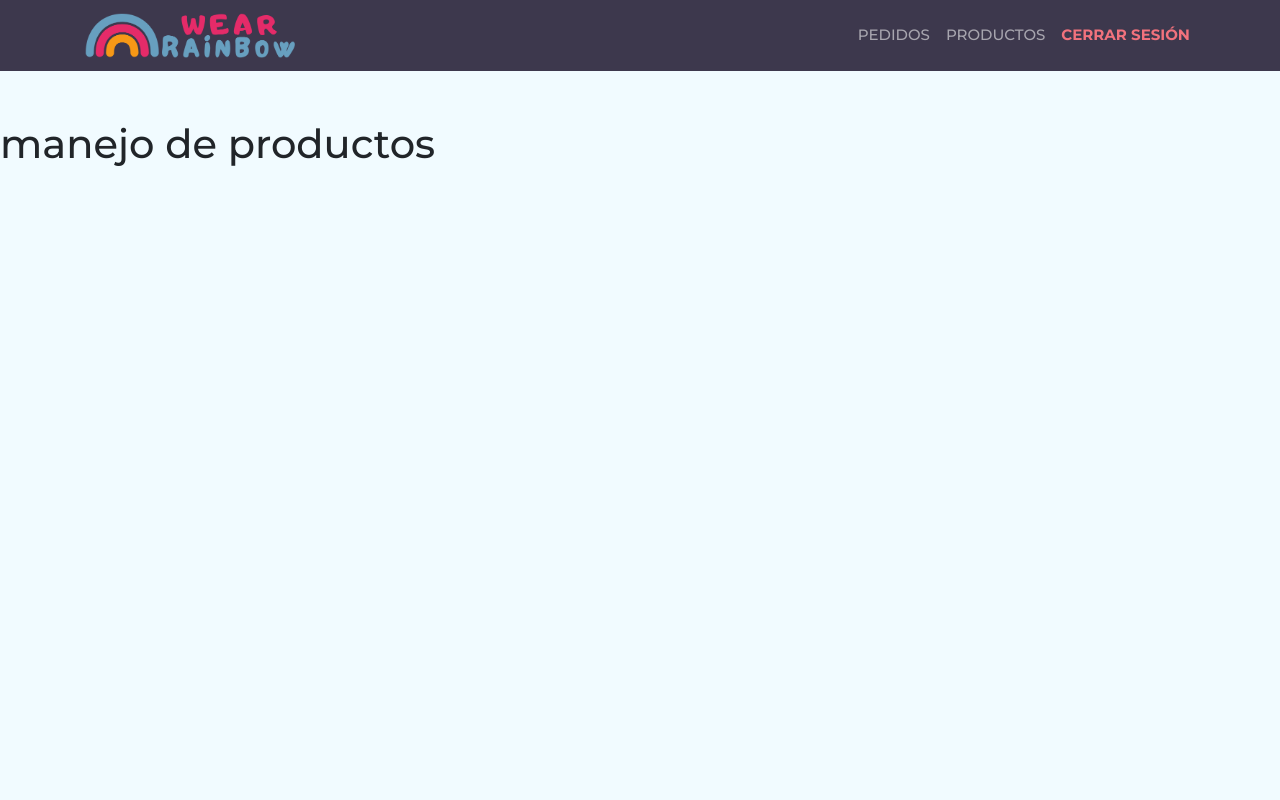
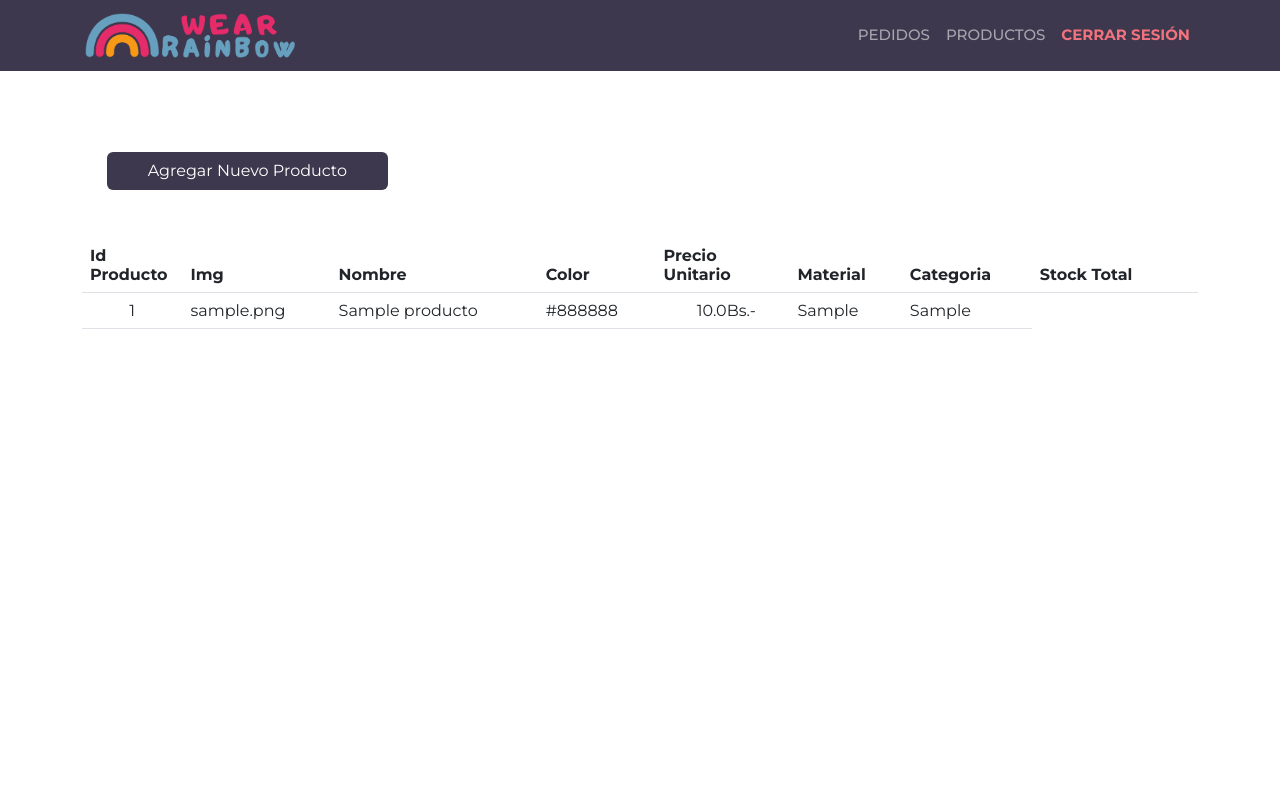
Before and after one commit to CamperoJose/ProjectSisInfoWearRainbow, a Django app: page /ProductsAdministrator/ in a window 1280 px wide. Run offline with Django 3.2, Linux system fonts and the light colour scheme; tables that the repository leaves empty hold one stand-in row (values such as "Sample post"); some libraries are stand-ins or nearby versions.

Commit message:
abm de productos (visualizacion de productos desde la BD)

```diff
--- a/WearRainbow/models.py
+++ b/WearRainbow/models.py
@@ -87,3 +87,26 @@ class Categoria(models.Model):
         return self.id_categoria
     def get_categoria(self):
         return self.categoria
+    def __str__(self):
+        return self.categoria
+
+class Producto(models.Model):
+    id_producto = models.AutoField(primary_key=True, null=False, unique=True)
+    nombre = models.CharField(max_length=30, null=False)
+    descripcion = models.CharField(max_length=300, null=False)
+    color = models.CharField(max_length=30, null=False)
+    precio = models.FloatField(null=False)
+    material = models.CharField(max_length=30, null=False)
+    img = models.CharField(max_length=50, null=False)
+    id_categoria = models.ForeignKey(Categoria, on_delete=models.CASCADE)
+
+    def get_id_producto(self):
+        return self.id_producto
+
+    def get_id_cat(self):
+        return self.id_categoria
+class TallaDisponible(models.Model):
+    id_tallaDisponible = models.AutoField(primary_key=True, null=False, unique=True)
+    stock = models.CharField(max_length=30, null=False)
+    id_producto = models.ForeignKey(Producto, on_delete=models.CASCADE)
+    id_talla = models.ForeignKey(Talla, on_delete=models.CASCADE)
--- a/WearRainbow/settings.py
+++ b/WearRainbow/settings.py
@@ -78,7 +78,7 @@ DATABASES = {
         'USER': 'admin',
         'PASSWORD': 'admin',
         'HOST': 'localhost',
-        'PORT': '1433',
+        'PORT': '1433 ',
 
         'OPTIONS': {
             'driver': 'ODBC Driver 17 for SQL Server',
--- a/WearRainbow/static/cssForIndex.css
+++ b/WearRainbow/static/cssForIndex.css
@@ -3,7 +3,7 @@
 	font-family: 'Montserrat', sans-serif;
 }
 body {
-	background: #f1fbff;
+	background: white;
 }
 .section-padding {
 	padding: 100px 0;
--- a/WearRainbow/urls.py
+++ b/WearRainbow/urls.py
@@ -26,6 +26,7 @@ urlpatterns = [
     path('ClientPanel/', views.ClientPanel, name="ClientPanel"),
     path('OrdersAdministrator/', views.OrdersAdministrator, name="OrdersAdministrator"),
     path('ProductsAdministrator/', views.ProductsAdministrator, name="ProductsAdministrator"),
+    path('AddNewProduct/', views.AddNewProduct, name="AddNewProduct"),
     path('registrarCliente/', views.registroCliente, name="registrarCliente"),
     path('inicioSesionCliente/', views.inicioSesionCliente, name="inicioSesionCliente"),
     path('inicioSesionAdministrador/', views.inicioSesionAdministrador, name="inicioSesionAdministrador"),
--- a/WearRainbow/views.py
+++ b/WearRainbow/views.py
@@ -1,13 +1,12 @@
 from django.http import HttpResponse
 from django.shortcuts import render, redirect
-from WearRainbow.models import persona, administrador
+from WearRainbow.models import persona, administrador, Producto, Categoria
 from WearRainbow.models import cliente
 from django.contrib import messages
 
 
 def paginaIndex(request):
     return render(request, 'index.html')
-
 
 def SignInAsClient(request):
     return render(request, 'SigninAsClient.html')
@@ -26,7 +25,12 @@ def OrdersAdministrator(request):
     return render(request, 'OrdersAdministrator.html')
 
 def ProductsAdministrator(request):
-    return render(request, 'ProductsAdministrator.html')
+    productoListado = Producto.objects.all()
+    return render(request, 'ProductsAdministrator.html', {"producto": productoListado})
+
+def AddNewProduct(request):
+    return render(request, 'AddNewProduct.html')
+
 
 def registroPersona(request):
     if request.method == 'POST':
--- a/templates/ProductsAdministrator.html
+++ b/templates/ProductsAdministrator.html
@@ -9,7 +9,7 @@
 	<title>WEAR RAINBOW</title>
 	<!-- All CSS -->
     <link rel="stylesheet" href='{% static "css/bootstrap.min.css" %}' />
-	<link href='{% static "cssForIndex.css" %}' rel="stylesheet">
+		<link href='{% static "cssForIndex.css" %}' rel="stylesheet">
 </head>
 <body>
 	<nav style="background: #3D384D" class="navbar navbar-expand-lg navbar-dark bg-ligth fixed-top">
@@ -32,7 +32,55 @@
 		</div>
 	</nav>
     <br><br><br><br><br>
-    <h1>manejo de productos</h1>
+
+    <div class="col-md-8 col-lg-6 col-xl-4 offset-md-1">
+        <div class="text-center text-lg-start mt-4 pt-2">
+			<a href="{% url 'AddNewProduct' %}">
+            <button class="btn  btn-md" style="padding-left: 2.5rem; padding-right: 2.5rem; background-color: #3D384D; color: white; ">
+				Agregar Nuevo Producto</button></a>
+        </div>
+    </div>
+
+	<!-- Visualizacion de produdctos -->
+
+	<div class="container mt-5">
+        <div class="d-flex justify-content-cente row">
+            <div class="col-md-12">
+                <div class="rounded">
+                    <div class="table-responsive table-borderless">
+                        <table class="table">
+                            <thead>
+                                <tr>
+                                    <th style="width:9%">Id Producto</th>
+									<th>Img</th>
+									<th>Nombre</th>
+									<th>Color</th>
+									<th style="width: 12%">Precio Unitario</th>
+									<th>Material</th>
+									<th>Categoria</th>
+									<th>Stock Total</th>
+                                    <th></th>
+                                </tr>
+                            </thead>
+                            <tbody class="table-body">
+								{% for p in producto %}
+								<tr>
+									<td style="text-align: center;">{{p.id_producto}}</td>
+									<td>{{p.img}}</td>
+									<td>{{p.nombre}}</td>
+									<td>{{p.color}}</td>
+									<td style="text-align: right; padding-right: 3%">{{p.precio}}Bs.-</td>
+									<td>{{p.material}}</td>
+									<td>{{p.get_id_cat}}</td>
+								</tr>
+								{% endfor%}
+                            </tbody>
+                        </table>
+                    </div>
+                </div>
+            </div>
+        </div>
+    </div>
 
 	<!-- All Js -->
 
```
Also changed, not shown: templates/AddNewProduct.html (added, +41 -0 lines), WearRainbow/static/cssForABMOrders.css (added).
